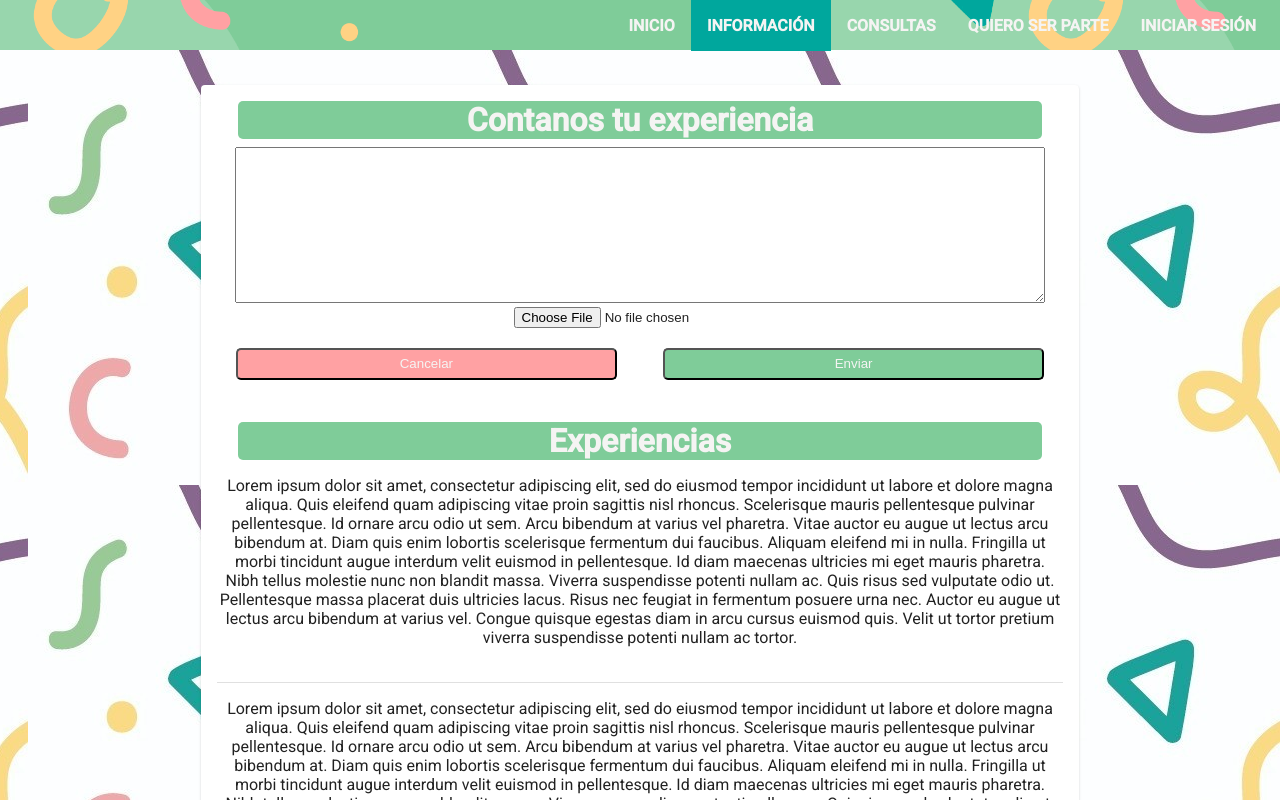
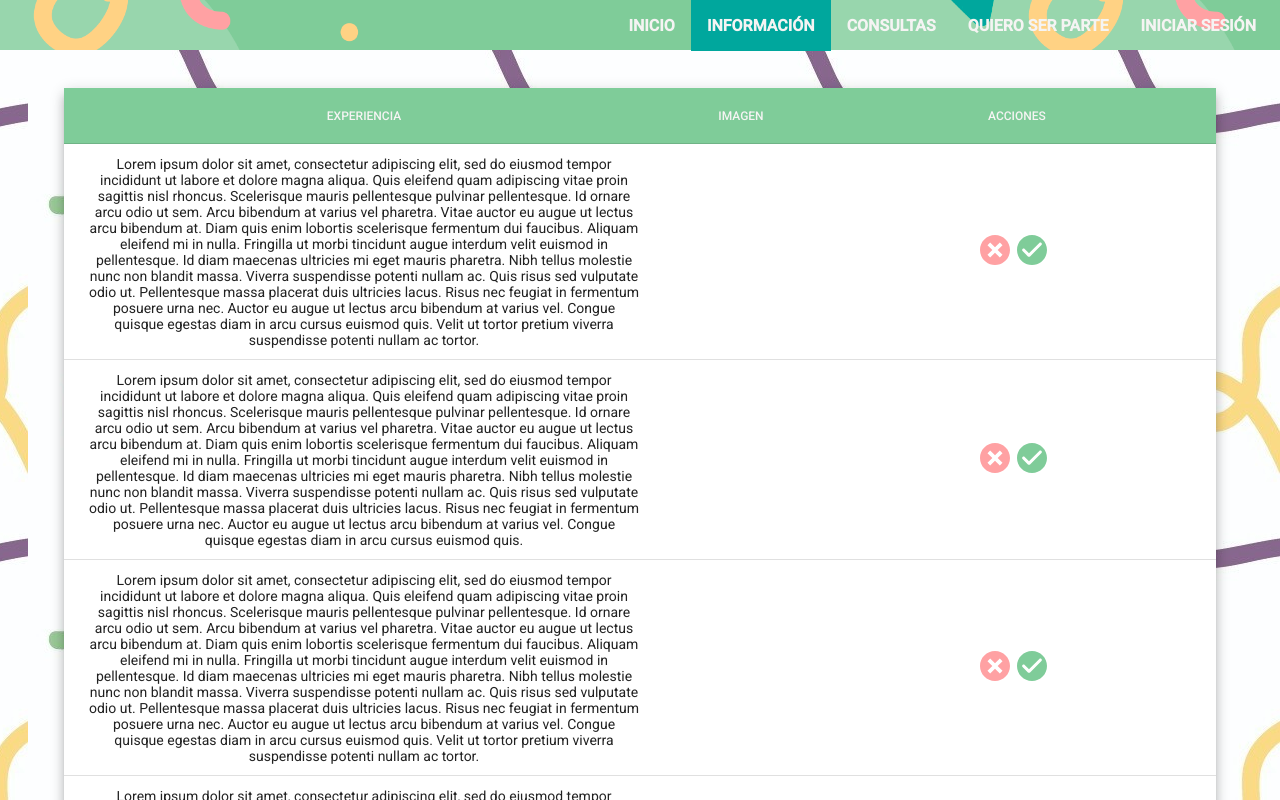
Before and after one commit to lichodev/pi-angular, an Angular app: page /experiencias in a window 1280 px wide. Shown: the top 800 px of the page. Built offline with nearby package versions, Linux system fonts and the light colour scheme.

Commit message:
Queda funcional el pop up de confirmacion para la pagina experiencias en la version para usuario logueado/administrador

```diff
--- a/src/app/common/confirm-pop-up/confirm-pop-up.component.ts
+++ b/src/app/common/confirm-pop-up/confirm-pop-up.component.ts
@@ -14,18 +14,21 @@ export class ConfirmPopUpComponent implements OnInit {
     object!: string;
     send!: boolean;
     textSendButton!: string;
+    admin!: boolean;
     service: any;
     timer: any;
 
     constructor(@Inject(MAT_DIALOG_DATA) public data: any,
-    private router: Router) {
+        private router: Router) {
         this.action = data.action;
         this.object = data.object;
         this.send = data.send;
+        this.admin = data.admin;
         this.service = data.service;
         if (this.send) this.textSendButton = "Enviar";
+        else if (this.admin) this.textSendButton = "Sí";
         else this.textSendButton = "Seguir editando";
-     }
+    }
 
     ngOnInit(): void {
     }
@@ -34,11 +37,13 @@ export class ConfirmPopUpComponent implements OnInit {
         if (this.send) {
             this.service.post();
             location.reload();
+        } else if (this.admin) {
+            this.service.confirm();
         }
     }
 
     cancel(): void {
-        if (!this.send) {
+        if (!this.send && !this.admin) {
             this.service.clear();
             location.reload();
         }
--- a/src/app/pages/experience-admin/experience-admin.component.html
+++ b/src/app/pages/experience-admin/experience-admin.component.html
@@ -20,8 +20,8 @@
         <ng-container matColumnDef="actions">
             <th mat-header-cell *matHeaderCellDef> ACCIONES </th>
             <td mat-cell *matCellDef="let element">
-                <img src="../../../assets/actions/no.svg" class="icon" alt="">
-                <img src="../../../assets/actions/yes.svg" class="icon" alt="">
+                <img src="../../../assets/actions/no.svg" (click)="reject(element.id)" class="icon" alt="">
+                <img src="../../../assets/actions/yes.svg" (click)="agree(element.id)" class="icon" alt="">
             </td>
 
         </ng-container>
--- a/src/app/pages/experience-admin/experience-admin.component.scss
+++ b/src/app/pages/experience-admin/experience-admin.component.scss
@@ -7,6 +7,7 @@ table.mat-table {
     width: 90%;
     text-align: center;
     border-radius: var(--pi-border-radius)!important;
+    margin-bottom: 4%;
 }
 th.mat-header-cell {
     text-align: center;
--- a/src/app/pages/experience-admin/experience-admin.component.ts
+++ b/src/app/pages/experience-admin/experience-admin.component.ts
@@ -1,4 +1,6 @@
 import { Component, OnInit } from '@angular/core';
+import { MatDialog } from '@angular/material/dialog';
+import { ConfirmPopUpComponent } from 'src/app/common/confirm-pop-up/confirm-pop-up.component';
 import { Experience } from 'src/app/models/experience';
 import { ExperienceService } from 'src/app/services/experience.service';
 
@@ -13,11 +15,35 @@ export class ExperienceAdminComponent implements OnInit {
     displayedColumns: string[] = ['experience', 'image', 'actions'];
     dataSource = this.experiences;
 
-  constructor(private experienceSvc: ExperienceService) { }
+    constructor(private experienceSvc: ExperienceService,
+        private matDialog: MatDialog) { }
 
     ngOnInit(): void {
         this.experiences = this.experienceSvc.getExperiences();
         this.dataSource = this.experiences;
     }
 
+    openConfirmPopUp(action: string): void {
+        let object: string = "experiencia";
+        this.matDialog.open(ConfirmPopUpComponent, {
+            data: {
+                action: action,
+                object: object,
+                send: false,
+                admin: true,
+                service: this.experienceSvc,
             }
+        });
+    }
+
+    reject(id: number) {
+        this.experienceSvc.reject(id);
+        this.openConfirmPopUp("eliminar");
+    }
+
+    agree(id: number) {
+        this.experienceSvc.agree(id);
+        this.openConfirmPopUp("hacer visible");
+    }
+
+}
--- a/src/app/pages/experiences/experiences.component.ts
+++ b/src/app/pages/experiences/experiences.component.ts
@@ -8,7 +8,7 @@ import { PiTabService } from 'src/app/services/pi-tab.service';
 })
 export class ExperiencesComponent implements OnInit {
 
-    thereIsUserLoged: boolean = false;
+    thereIsUserLoged: boolean = true;
 
   constructor(private tabSvc: PiTabService) { }
 
--- a/src/app/services/experience.service.ts
+++ b/src/app/services/experience.service.ts
@@ -58,7 +58,13 @@ const EXPERIENCES: Experience[] = [
 })
 export class ExperienceService {
 
-    experience!: Experience;
+    experience: Experience = {
+        id: null,
+        text: "",
+        image: null,
+        status: null,
+        enabler: null,
+    }
 
     constructor() { }
 
@@ -72,6 +78,16 @@ export class ExperienceService {
         this.experience = e;
     }
 
+    reject(id: number) {
+        this.experience.id = id;
+        this.experience.status = 0;
+    }
+
+    agree(id: number) {
+        this.experience.id = id;
+        this.experience.status = 1;
+    }
+
     clear() {
         this.experience = {
             id: null,
@@ -82,7 +98,23 @@ export class ExperienceService {
         }
     }
 
+    confirm() {
+        if (this.experience.status == 1) {
+            this.put();
+        } else {
+            this.delete();
+        }
+    }
+
     post() {
         console.log("post")//post
     }
+
+    delete(): void {
+        console.log("delete")
+    }
+
+    put(): void {
+        console.log("put")
+    }
 }
```
Lines whose indentation alone changed are shown as unchanged.
